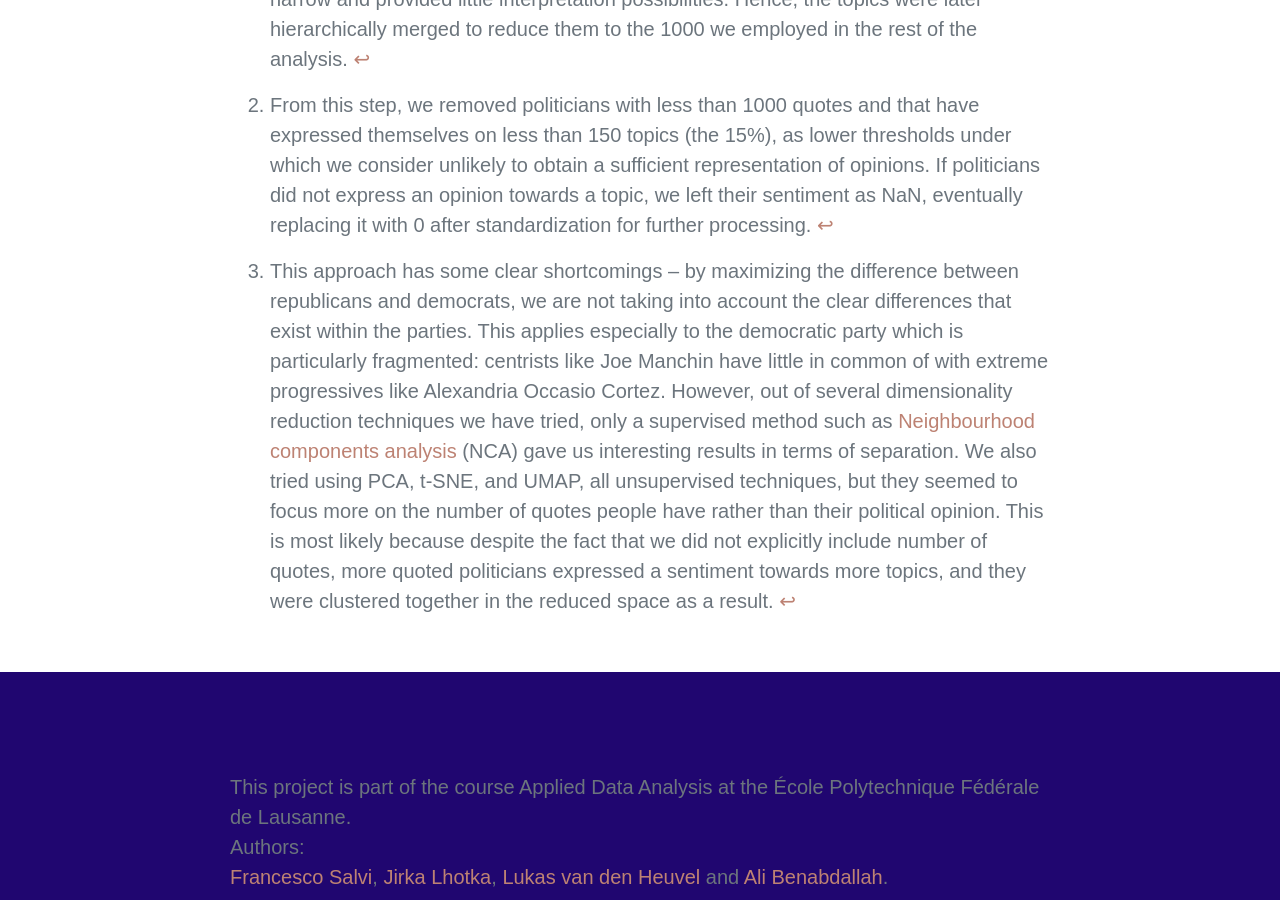
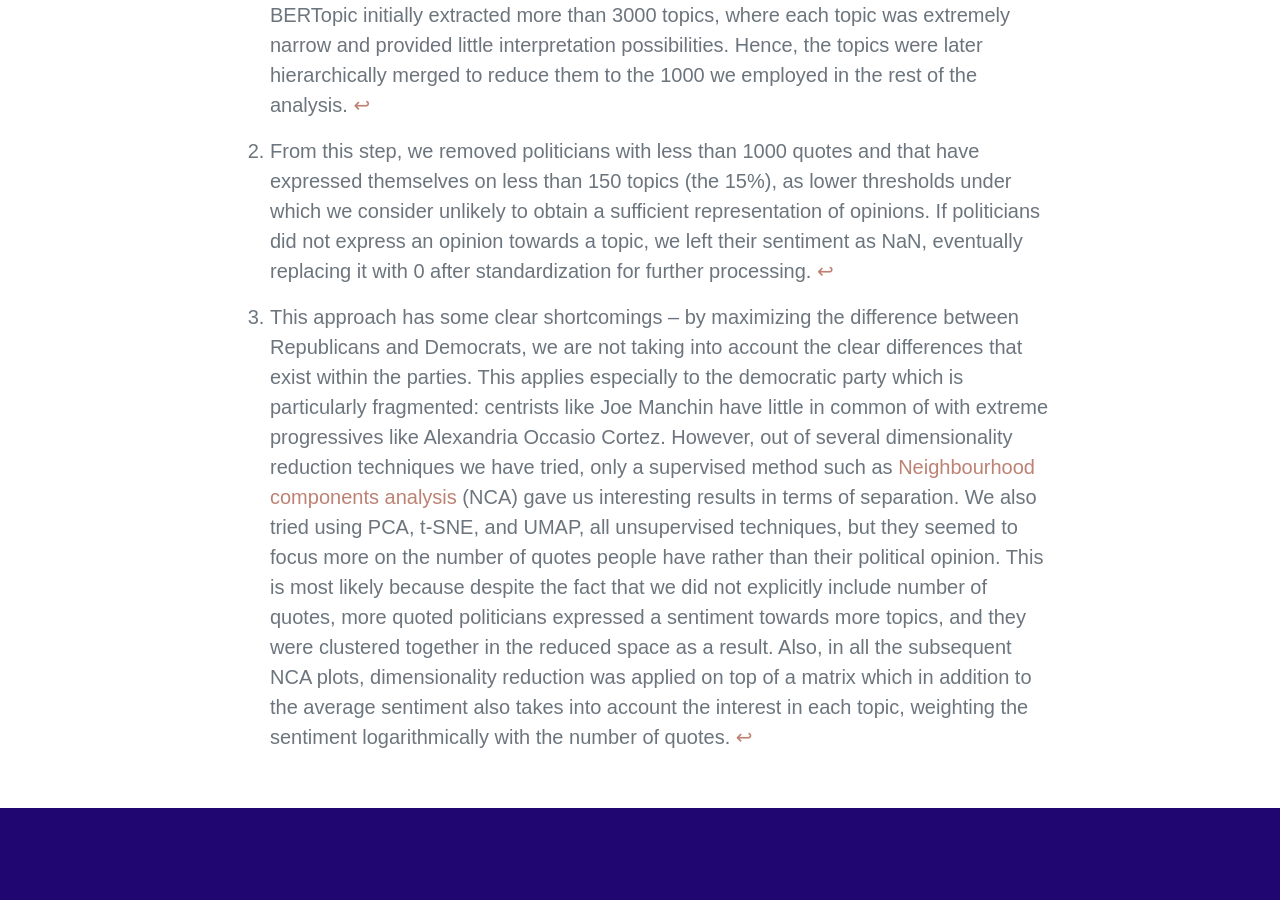
Before and after one commit to the-political-compass/data-driven-political-compass, a Jekyll site: the page built from index.md, in a window 1280 px wide and 900 px high, scrolled down 9672 px. Built offline with Jekyll 4.4.1, drawn with Linux system fonts in a browser that asks for light colours; some web fonts are replaced; our own code applies the rules of GitHub Pages for plain Markdown files; some of the changed text lies outside the part shown.

Commit message:
2 axes, 3rd footnote

```diff
--- a/index.md
+++ b/index.md
@@ -92,12 +92,17 @@
 
 Our analyses of the 1000 learned topics yielded interesting results, but clearly having 1000 topics is not exactly practical for a political compass! That is why, as the next step, we reduced them extracting the most important axes of partisan division, which consist of combinations of the above topics that best divide Democrats and Republicans[^3].
 
-#### 3 Axes Is All You Need
-First, we tried to reduce the number of axes to two to compare our compass to the original political compass. However, we found out two axes were far from sufficient to split the politicians. People standing on completely opposite grounds of the political debate such as former presidents Trump and Obama ended up being clustered close together in one large ball of politicians.
+### 3 Axes Is All You Need
+
+Firstly, we try to reduce the number of axes to 2, to compare our results to the traditional political compass showed at the beginning.
+
+<!-- plot --->
+
+However, it's pretty clear that 2 axes are far from sufficient to split the politicians. People standing on completely opposite grounds of the political debate, such as former presidents Trump and Obama, ended up being clustered pretty close together in one large ball of politicians.
 
 Adding a third axes led to a vast improvement in results. Suddenly, we can see a clear difference between republicans and democrats with radicals of both parties such as President Trump or Alexandria Ocasio Cortez appearing on the extremes as outliers while centrists such as Virginia Senator <!---TODO: CHeck he is virginia!! --> Joe Manchin being much more in the middle of the overall distribution of political opinions. While this is in no way conclusive, the result of addition of a third axis supports our original hypothesis that just dividing politicians among two lines is far from sufficient to capture even a simplified version of the complexity of contemporary political divide.
 
-#### Offense, player, and Starbucks?
+### Offense, player, and Starbucks?
 
 Having identified the 3 axes that best divide the american political scene and found out that they work surprisingly well and preserve many semantics of the real political divide (e.g. republicans and democrats divide being clearly visible, moderates being closer to each other while radicals being further apart, etc), you are now surely as keen as we are to explore what the meaning of the axes is! Let's check it out!
 
@@ -117,7 +122,8 @@
 
 All in all, we have to admit the interpretation of the axes seems more of an art than science. One is completely uninterpretable and the other two have both contain gun control as one of the most significant topics. On the bright side, these axes do separate politicians extremely well so in some sense they do show the real world as it is – but perhaps just like the real world, we do not fully understand them yet. That said, they do clearly highlight the role of gun control, law enforcement and relation to political authorities as some of the most divisive topics of US politics in 2021 with other traditional themes such as economy and taxation nowhere in sight.
 
-# 5 Key Takeaways
+## 5 Key Takeaways
+
 - Few politicians completely dominate the public debate – **silent majority** phenomenom does exist!
 - Topics politicians most talk about are not the ones where they most disagree – contrary to popular opinion, they agree on many issues!
 - Topics that most divide politicians are mostly "culture wars" ephemeral topics that have little to do with a greater vision for the country.
@@ -130,4 +136,4 @@
 
 [^2]: From this step, we removed politicians with less than 1000 quotes and that have expressed themselves on less than 150 topics (the 15%), as lower thresholds under which we consider unlikely to obtain a sufficient representation of opinions. If politicians did not express an opinion towards a topic, we left their sentiment as NaN, eventually replacing it with 0 after standardization for further processing.
 
-[^3]: This approach has some clear shortcomings – by maximizing the difference between republicans and democrats, we are not taking into account the clear differences that exist within the parties. This applies especially to the democratic party which is particularly fragmented: centrists like Joe Manchin have little in common of with extreme progressives like Alexandria Occasio Cortez. However, out of several dimensionality reduction techniques we have tried, only a supervised method such as [Neighbourhood components analysis](https://en.wikipedia.org/wiki/Neighbourhood_components_analysisthis) (NCA) gave us interesting results in terms of separation. We also tried using PCA, t-SNE, and UMAP, all unsupervised techniques, but they seemed to focus more on the number of quotes people have rather than their political opinion. This is most likely because despite the fact that we did not explicitly include number of quotes, more quoted politicians expressed a sentiment towards more topics, and they were clustered together in the reduced space as a result.
+[^3]: This approach has some clear shortcomings – by maximizing the difference between Republicans and Democrats, we are not taking into account the clear differences that exist within the parties. This applies especially to the democratic party which is particularly fragmented: centrists like Joe Manchin have little in common of with extreme progressives like Alexandria Occasio Cortez. However, out of several dimensionality reduction techniques we have tried, only a supervised method such as [Neighbourhood components analysis](https://en.wikipedia.org/wiki/Neighbourhood_components_analysisthis) (NCA) gave us interesting results in terms of separation. We also tried using PCA, t-SNE, and UMAP, all unsupervised techniques, but they seemed to focus more on the number of quotes people have rather than their political opinion. This is most likely because despite the fact that we did not explicitly include number of quotes, more quoted politicians expressed a sentiment towards more topics, and they were clustered together in the reduced space as a result. Also, in all the subsequent NCA plots, dimensionality reduction was applied on top of a matrix which in addition to the average sentiment also takes into account the interest in each topic, weighting the sentiment logarithmically with the number of quotes.
```
